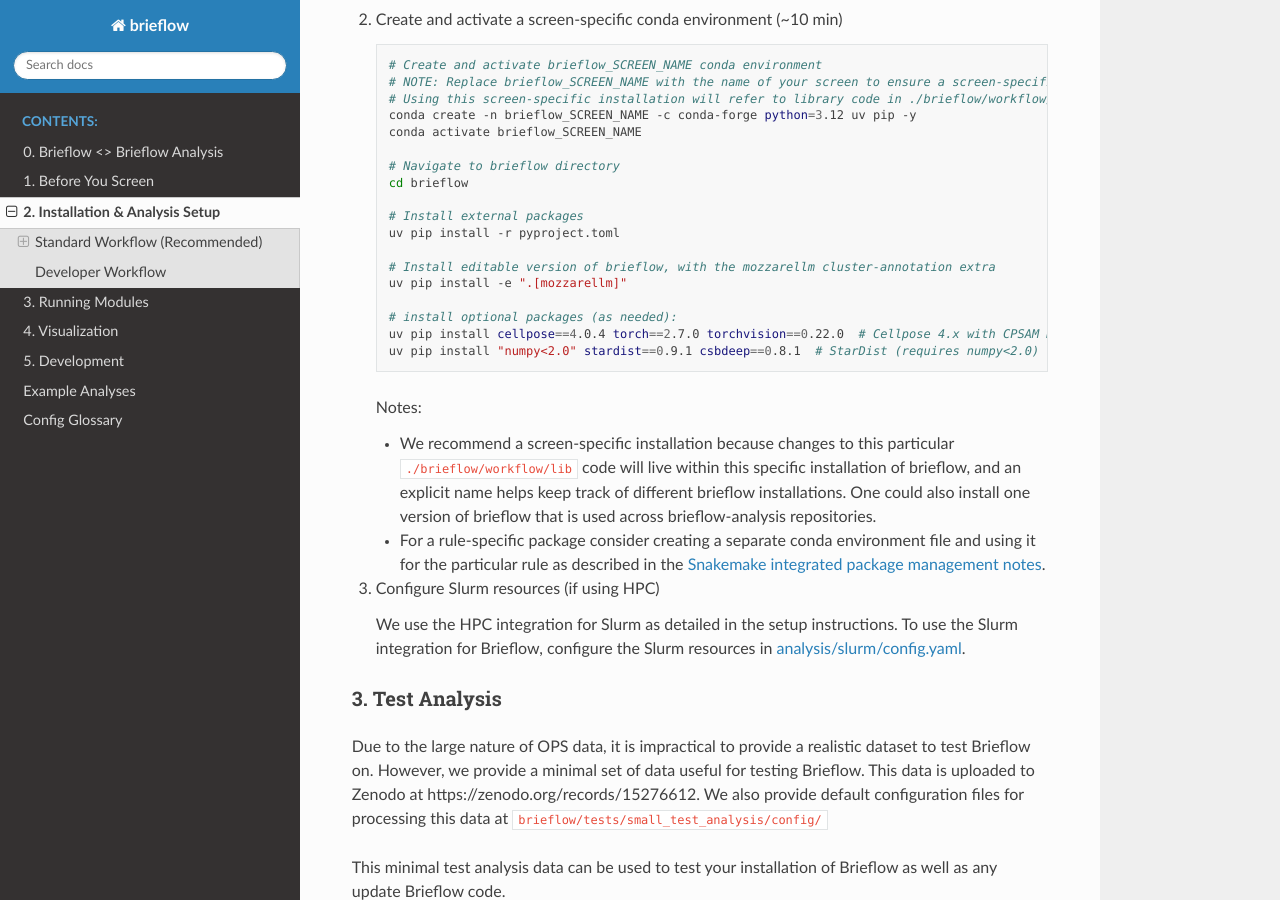
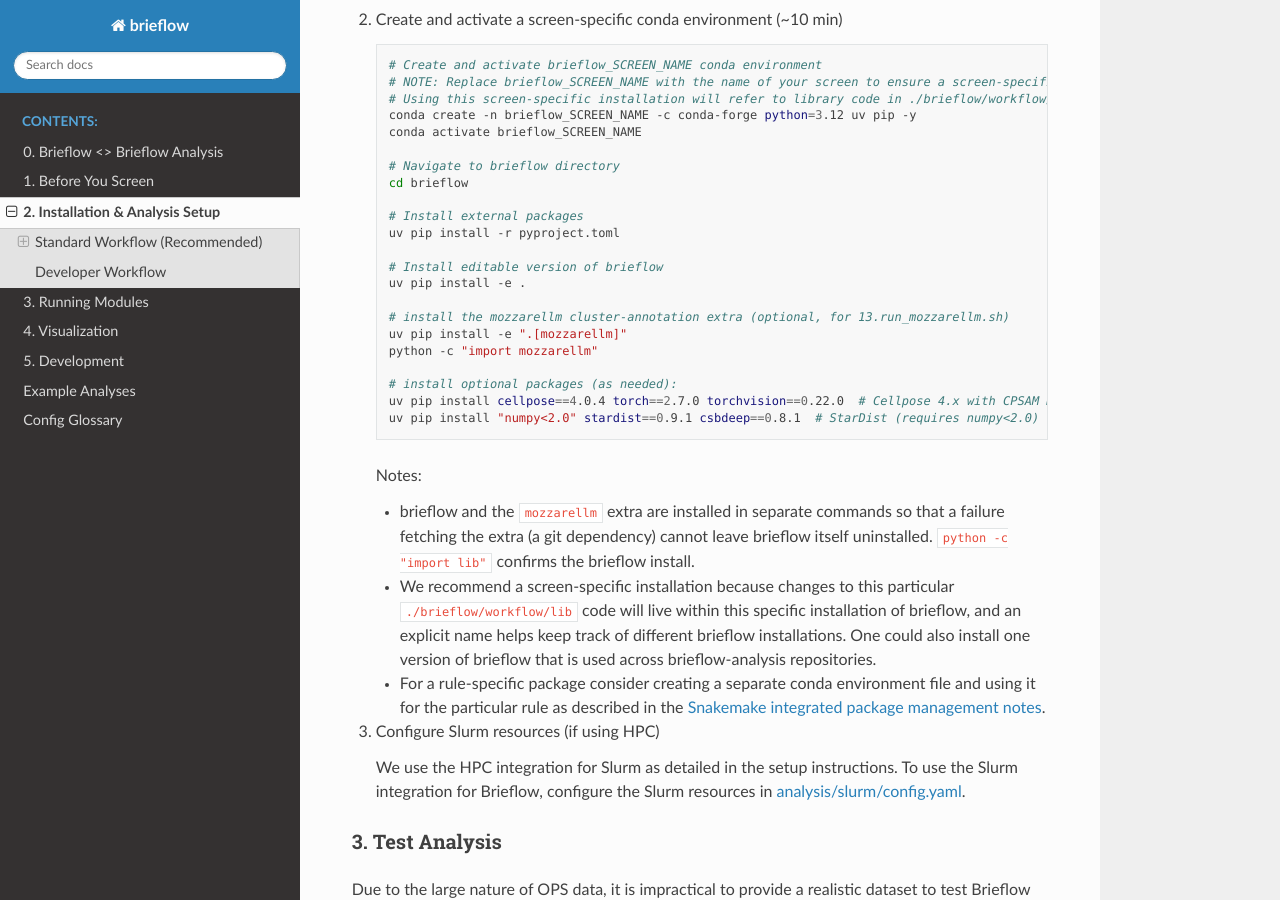
Before and after one commit to cheeseman-lab/brieflow, a Sphinx documentation site: the page built from docs/source/2.installation_analysis_setup.md, in a window 1280 px wide and 900 px high, scrolled down 1439 px. Built offline with Sphinx 7.4.7 and the Read the Docs theme 3.1.0, drawn with Linux system fonts in a browser that asks for light colours.

Commit message:
Install brieflow and the mozzarellm extra in separate commands
The documented single command, uv pip install -e ".[mozzarellm]", aborts as a whole
when the mozzarellm git dependency cannot be fetched, which also leaves brieflow
itself uninstalled. Install brieflow first, then the optional extra, and check both
imports.

Co-Authored-By: Claude Opus 5.5 (1M context) <noreply@anthropic.com>
Claude-Session: https://claude.ai/code/session_01BSwvCbp9FttUz3KskfQbpC

````diff
--- a/docs/source/2.installation_analysis_setup.md
+++ b/docs/source/2.installation_analysis_setup.md
@@ -58,8 +58,12 @@ We use [brieflow](https://github.com/cheeseman-lab/brieflow) to process data on
    # Install external packages
    uv pip install -r pyproject.toml
 
-   # Install editable version of brieflow, with the mozzarellm cluster-annotation extra
+   # Install editable version of brieflow
+   uv pip install -e .
+
+   # install the mozzarellm cluster-annotation extra (optional, for 13.run_mozzarellm.sh)
    uv pip install -e ".[mozzarellm]"
+   python -c "import mozzarellm"
 
    # install optional packages (as needed):
    uv pip install cellpose==4.0.4 torch==2.7.0 torchvision==0.22.0  # Cellpose 4.x with CPSAM model
@@ -67,6 +71,7 @@ We use [brieflow](https://github.com/cheeseman-lab/brieflow) to process data on
    ```
 
    Notes:
+   - brieflow and the `mozzarellm` extra are installed in separate commands so that a failure fetching the extra (a git dependency) cannot leave brieflow itself uninstalled. `python -c "import lib"` confirms the brieflow install.
    - We recommend a screen-specific installation because changes to this particular `./brieflow/workflow/lib` code will live within this specific installation of brieflow, and an explicit name helps keep track of different brieflow installations. One could also install one version of brieflow that is used across brieflow-analysis repositories.
    - For a rule-specific package consider creating a separate conda environment file and using it for the particular rule as described in the [Snakemake integrated package management notes](https://snakemake.readthedocs.io/en/stable/snakefiles/deployment.html#integrated-package-management).
 
````
